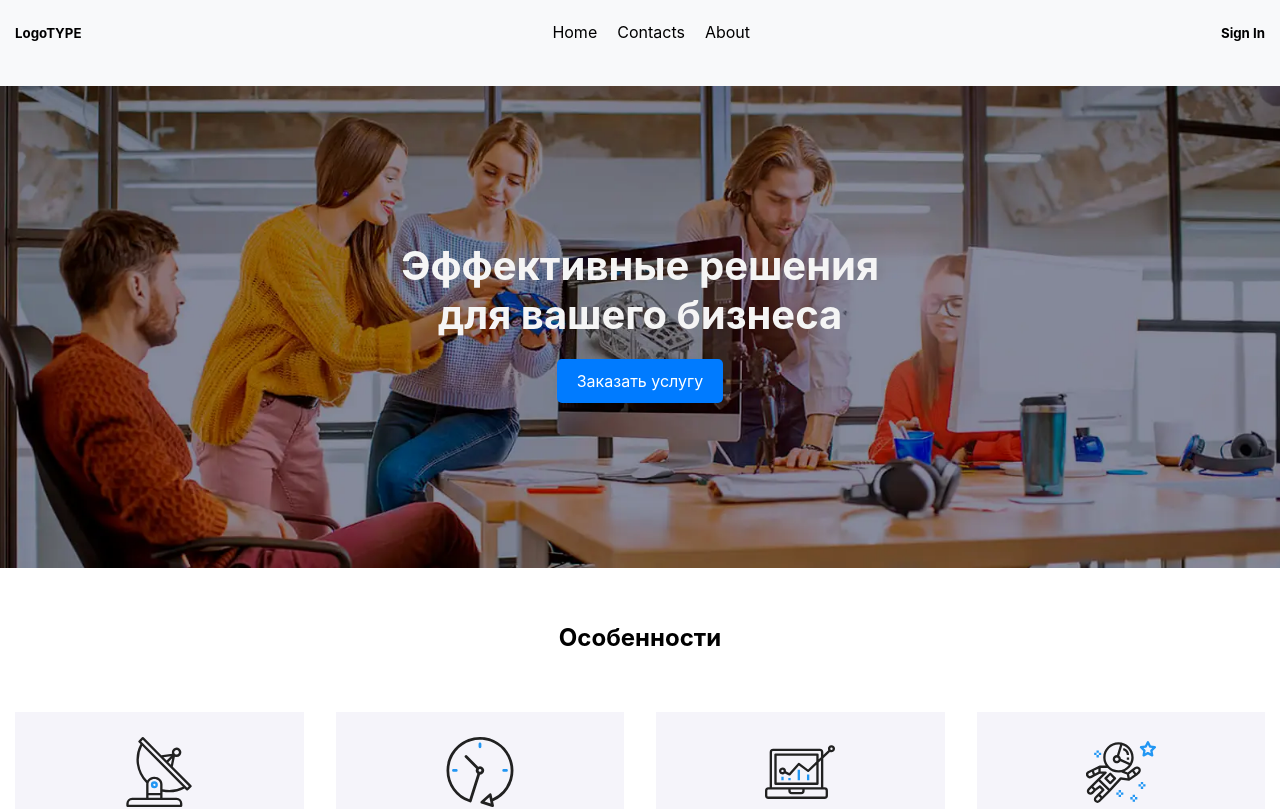
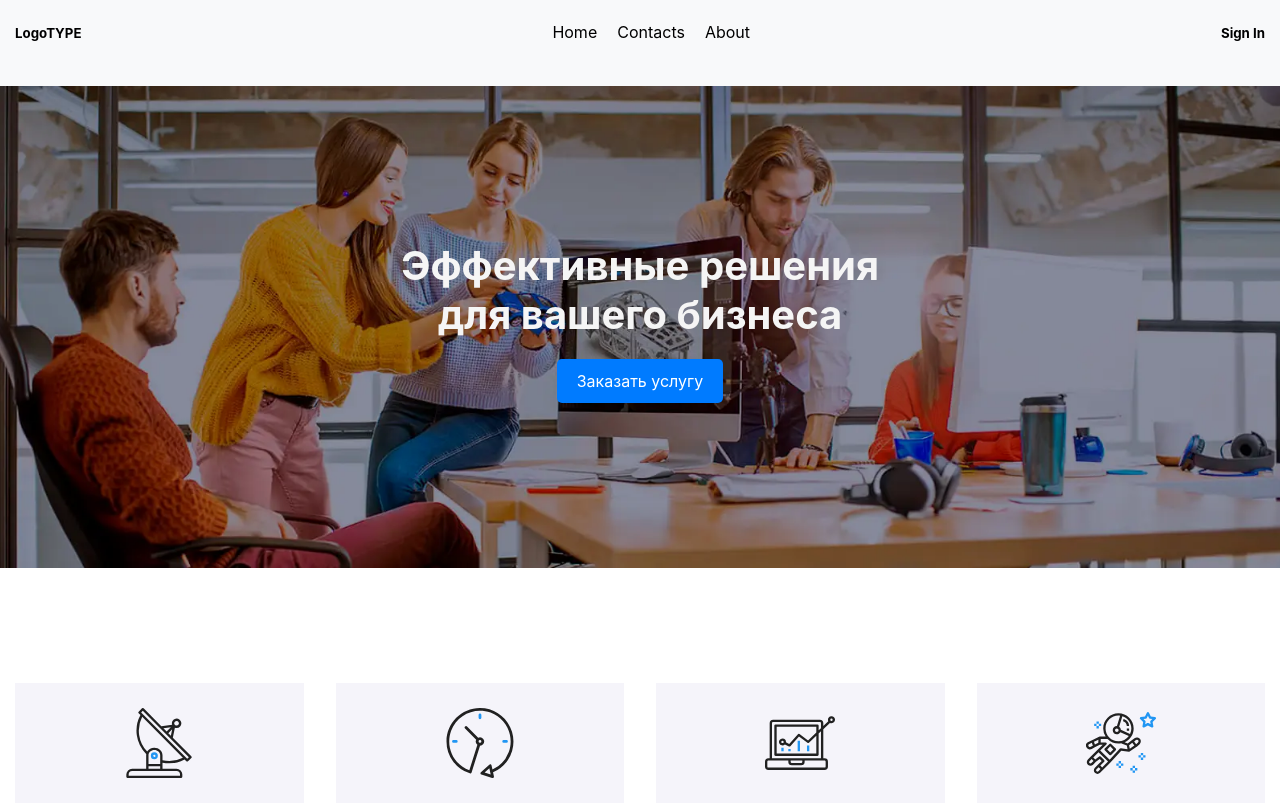
Before and after one commit to TkachAn/react_structture_shablon, a React (Create React App) app: page / in a window 1280 px wide. Shown: the top 809 px of the page. Built offline with nearby package versions, Linux system fonts and the light colour scheme; the HTML template or start-up script is replaced by a standard one.

Commit message:
Developers

```diff
--- a/src/pages/home/HomePage.jsx
+++ b/src/pages/home/HomePage.jsx
@@ -19,7 +19,7 @@ export function HomePage() {
           <Hero>
             <HeroContent />
           </Hero>
-          <Section title="Особенности">
+          <Section>
             <Advantages />
           </Section>
           <Section title="Наши услуги">
--- a/src/pages/home/content/advantages/advantages.jsx
+++ b/src/pages/home/content/advantages/advantages.jsx
@@ -2,7 +2,8 @@ import s from "./s.module.css";
 
 export function Advantages() {
   return (
-
+    <>
+    <h2 className={s.invisible}>Особенности</h2>
       <ul className={s.advantages__list}>
         <li className={s.advantages__feature}>
           <div className={s.advantages__group}>
@@ -65,6 +66,7 @@ export function Advantages() {
           </div>
         </li>
       </ul>
+    </>
 
   );
 }
--- a/src/pages/home/content/advantages/s.module.css
+++ b/src/pages/home/content/advantages/s.module.css
@@ -14,7 +14,10 @@
   list-style: none;
   /* grid-template-columns: repeat(4, 1fr);*/
 }
-
+.invisible {
+  position: absolute;
+  opacity: 0;
+}
 .advantages__feature {
   margin: 0 auto;
   width: 100%;
--- a/src/pages/home/content/developers/Developers.module.css
+++ b/src/pages/home/content/developers/Developers.module.css
@@ -46,8 +46,8 @@
     }
 }
 
-/* 💻 ДЕСКТОП (min-width: 1200px): 4 карточки в ряд */
-@media screen and (min-width: 1200px) {
+/* 💻 ДЕСКТОП (min-width: 1280px): 4 карточки в ряд */
+@media screen and (min-width: 1280px) {
     .section {
         padding-top: 94px;
         padding-bottom: 94px;
```
